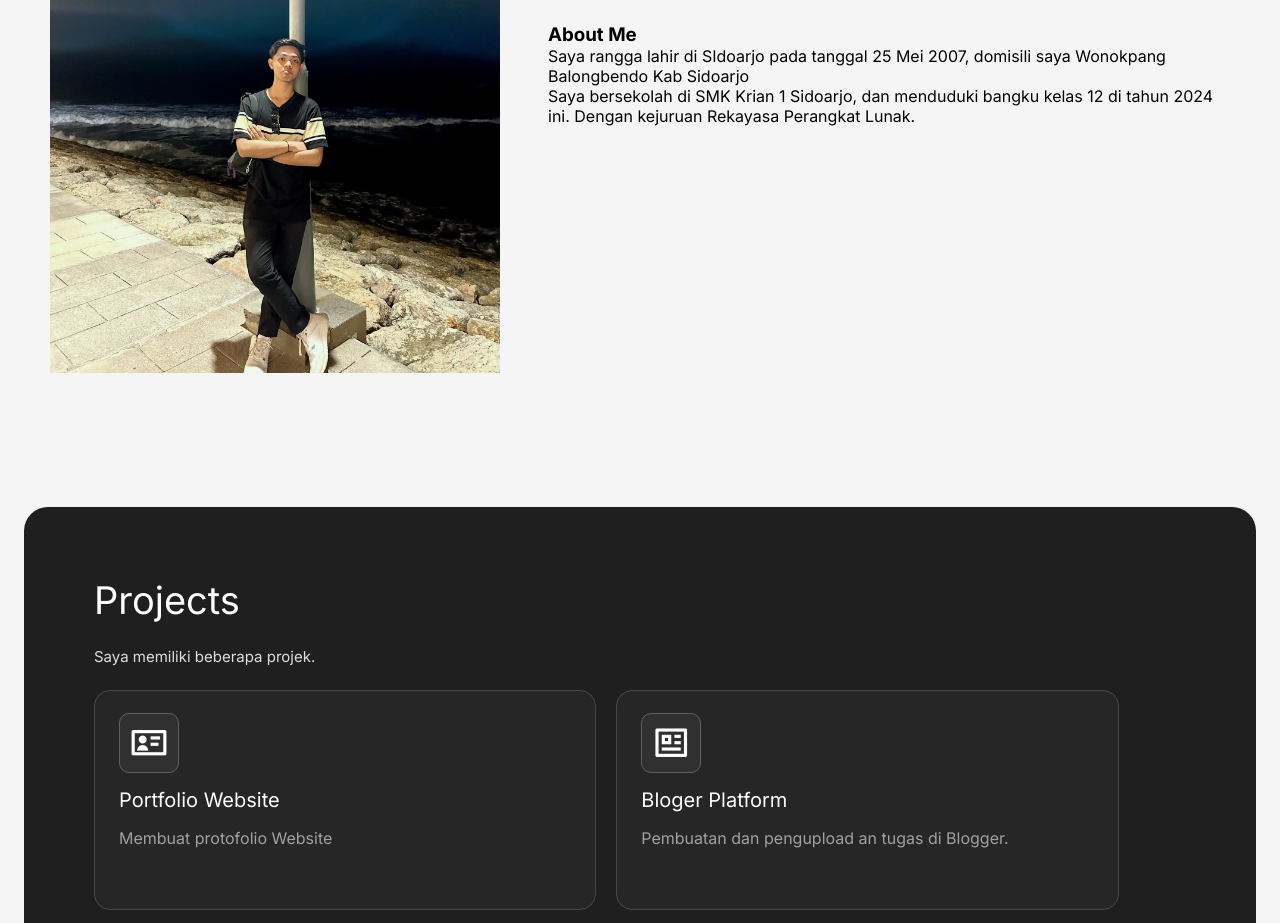
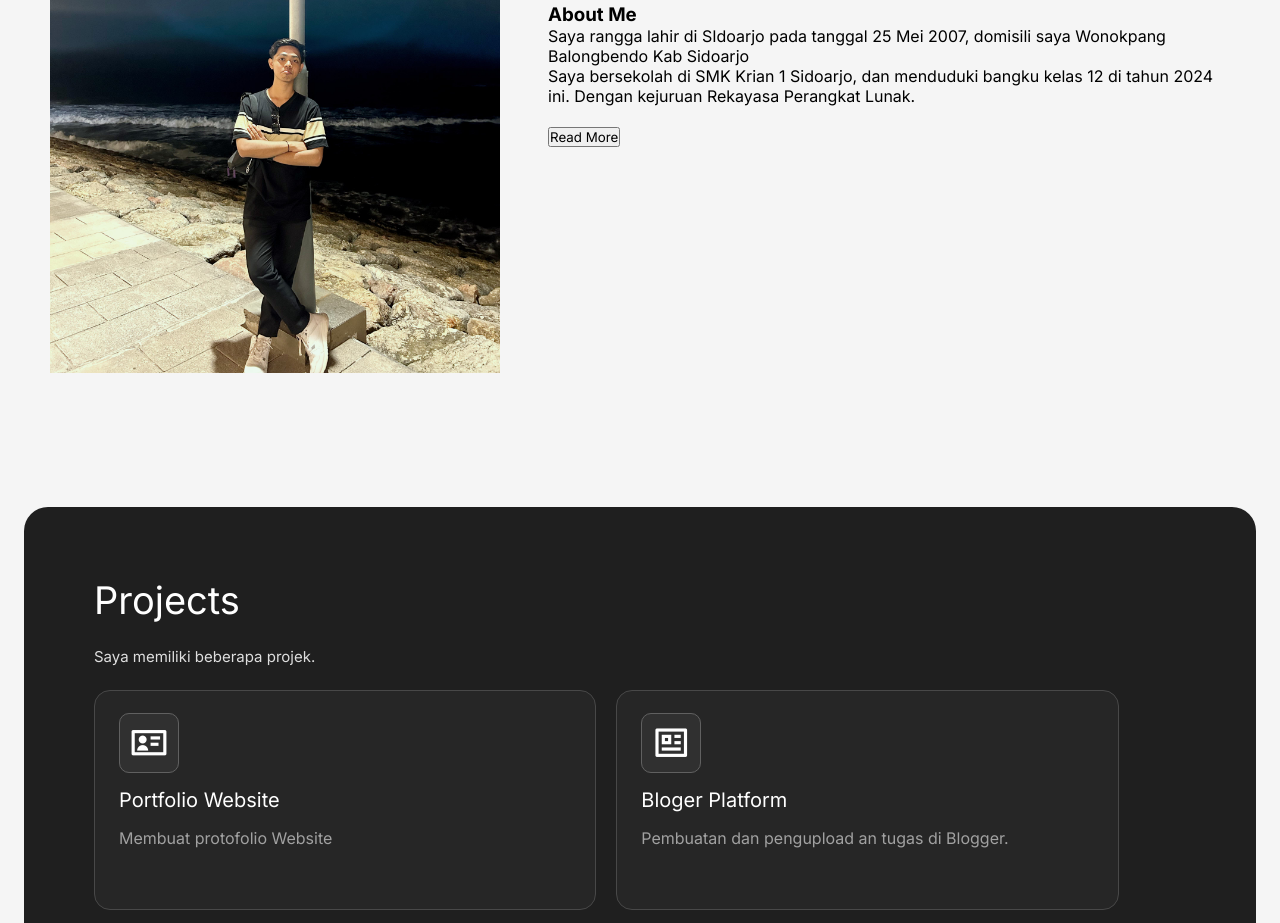
Before and after one commit to bangrangga25/portofolio2, a plain HTML site: page main.html in a window 1280 px wide. Shown: the part 1700-2623 px from the top of the page. Drawn offline with nearby package versions, Linux system fonts and the light colour scheme.

Commit message:
Update main.html

```diff
--- a/main.html
+++ b/main.html
@@ -31,7 +31,6 @@
         <div class="top">
           <h2><b>Hi, aku Rangga</b></h2>
           <p>Haloo rekk!! salam kenal nama ku Niko Rangga Ezza Putera Indrianto, biasa di panggil Rangga, saya salah satu siswa dari SMK Krian 1 Sidoarjo.</p>
-
           <div class="buttons">
             <a href="https://drive.google.com/file/d/1QZosOFsRtWmTR8iQVrl6k3TL3Xj53PRF/view?usp=drive_link"><button class="doc">Download CV</button></a>
           </div>
@@ -82,6 +81,10 @@
             <h3>About Me</h3>
             <p>Saya rangga lahir di SIdoarjo pada tanggal 25 Mei 2007, domisili saya Wonokpang Balongbendo Kab Sidoarjo</p>
             <p>Saya bersekolah di SMK Krian 1 Sidoarjo, dan menduduki bangku kelas 12 di tahun 2024 ini. Dengan kejuruan Rekayasa Perangkat Lunak.</p>
+            <br>
+            <div class="buttons">
+              <a href="https://drive.google.com/drive/folders/1g7_Gvv66zVYAxpsNWQxWZdxOFeuwtwpI?usp=drive_link" target="_blank"><button class="doc">Read More</button></a>
+            </div>
           </div>
         </div>
         <br />
```
